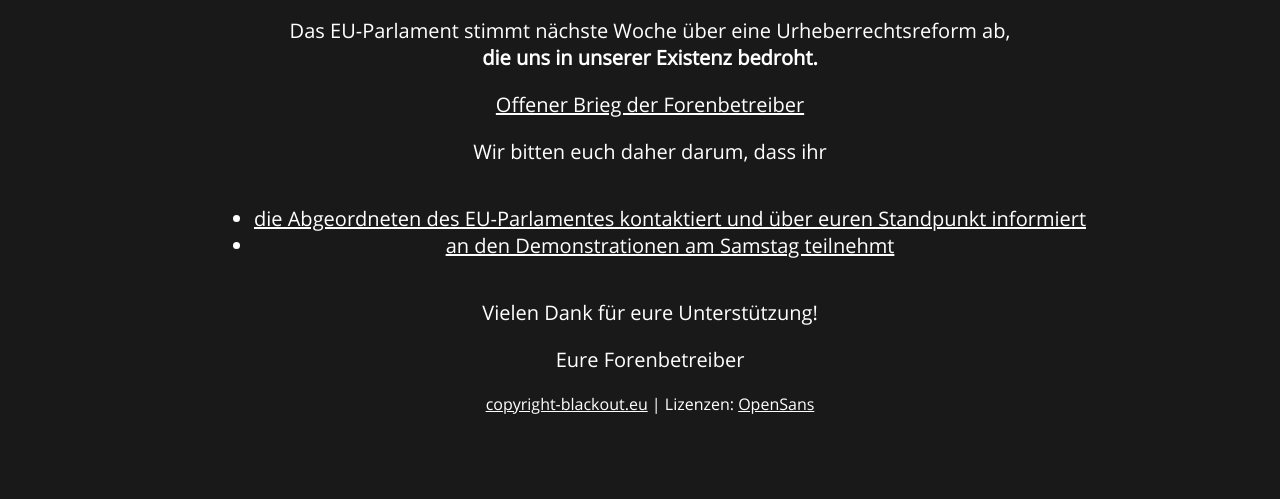
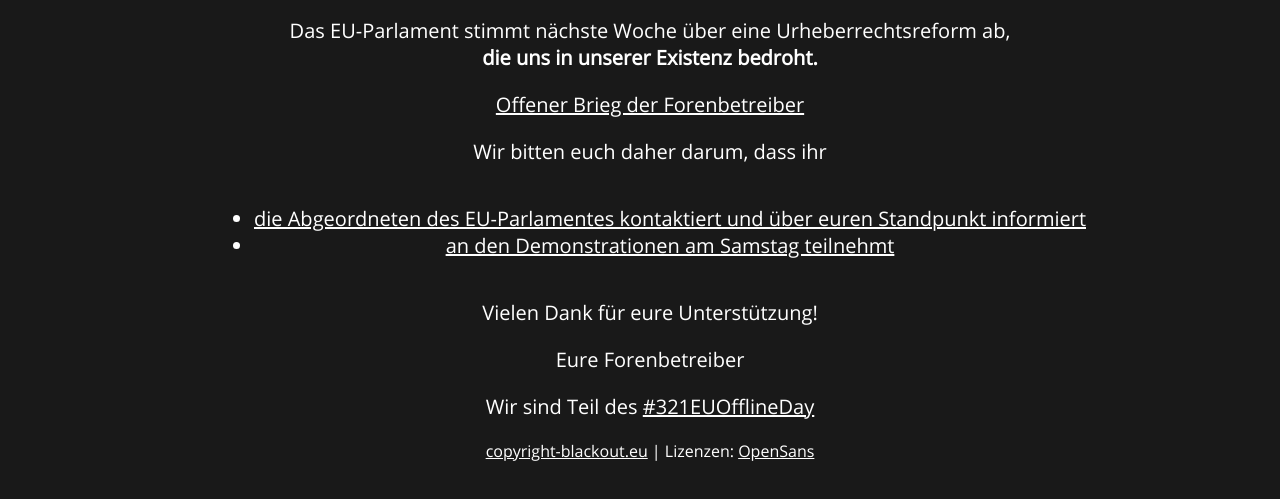
Before and after one commit to margau/copyright-blackout-templates, a plain HTML site: page overlay-de/index.html in a window 1280 px wide. Shown: the part 153-652 px from the top of the page. Drawn offline with Linux system fonts and the light colour scheme.

Commit message:
Add Hashtag 321EUOfflineDay

```diff
--- a/overlay-de/index.html
+++ b/overlay-de/index.html
@@ -31,6 +31,7 @@
     </ul>
     <p class="overlay_content">Vielen Dank für eure Unterstützung!</p>
     <p class="overlay_content">Eure Forenbetreiber</p>
+    <p class="overlay_content">Wir sind Teil des <a href="https://twitter.com/hashtag/321EUOfflineDay" target="blank">#321EUOfflineDay</a></p>
     <p class="overlay_footer"><a href="https://copyright-blackout.eu" target="blank">copyright-blackout.eu</a> | Lizenzen: <a href="blackout/fonts/OS_LICENSE.txt" target="_blank">OpenSans</a></p>
   </div>
   <script>
```
